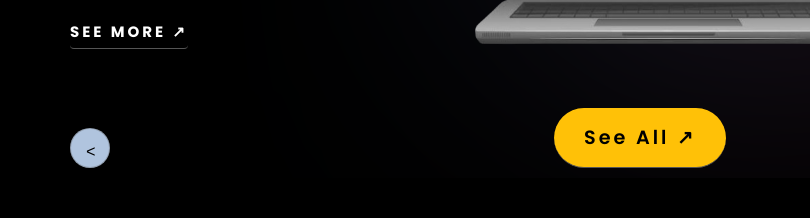
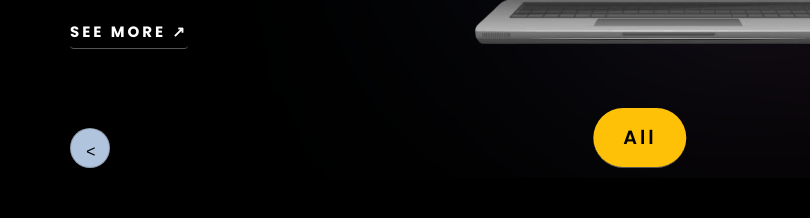
Before and after one commit to rahulnaik8055/Portfolio, a plain HTML site: page index.html in a window 1280 px wide. Shown: the part 1788-2006 px from the top of the page, 0-810 px from the left. Drawn offline with Linux system fonts and the light colour scheme.

Commit message:
fixed see button

```diff
--- a/index.html
+++ b/index.html
@@ -248,7 +248,7 @@
         <div class="arrows">
             <button id="prev"><</button>
             <button id="next">></button>
-            <button id="back" style="display: inline-block; margin-top: 30px; padding: 15px 30px; font-size: 1.2em; font-weight: 600; color: #000; background-color: #ffc107; text-decoration: none; border-radius: 50px; transition: background-color 0.3s;">See All &#8599</button>
+            <button id="back" style="display: inline-block; margin-top: 30px; padding: 15px 30px; font-size: 1.2em; font-weight: 600; color: #000; background-color: #ffc107; text-decoration: none; border-radius: 50px; transition: background-color 0.3s;">All</button>
         </div>
     </section>
 
```
